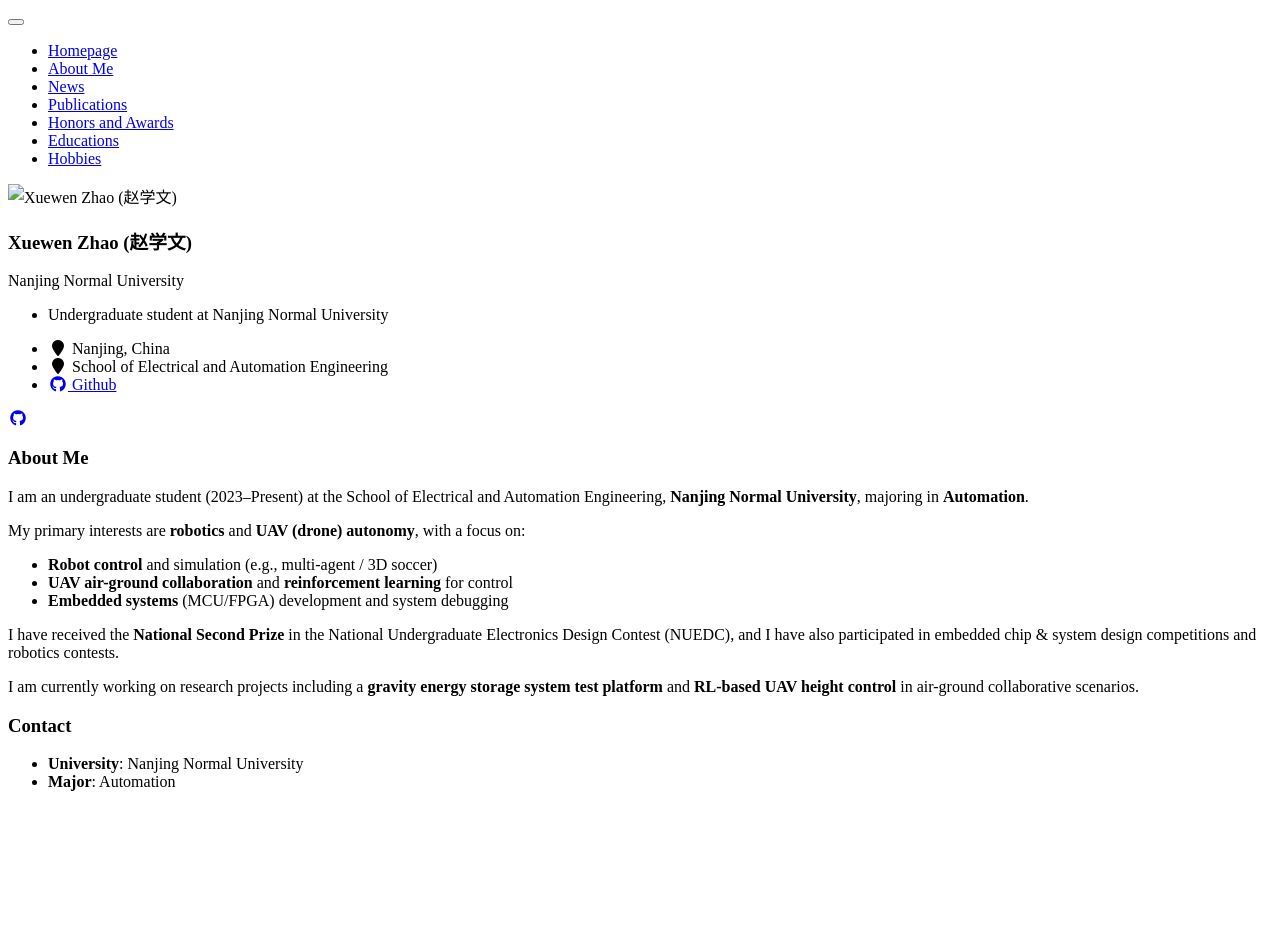
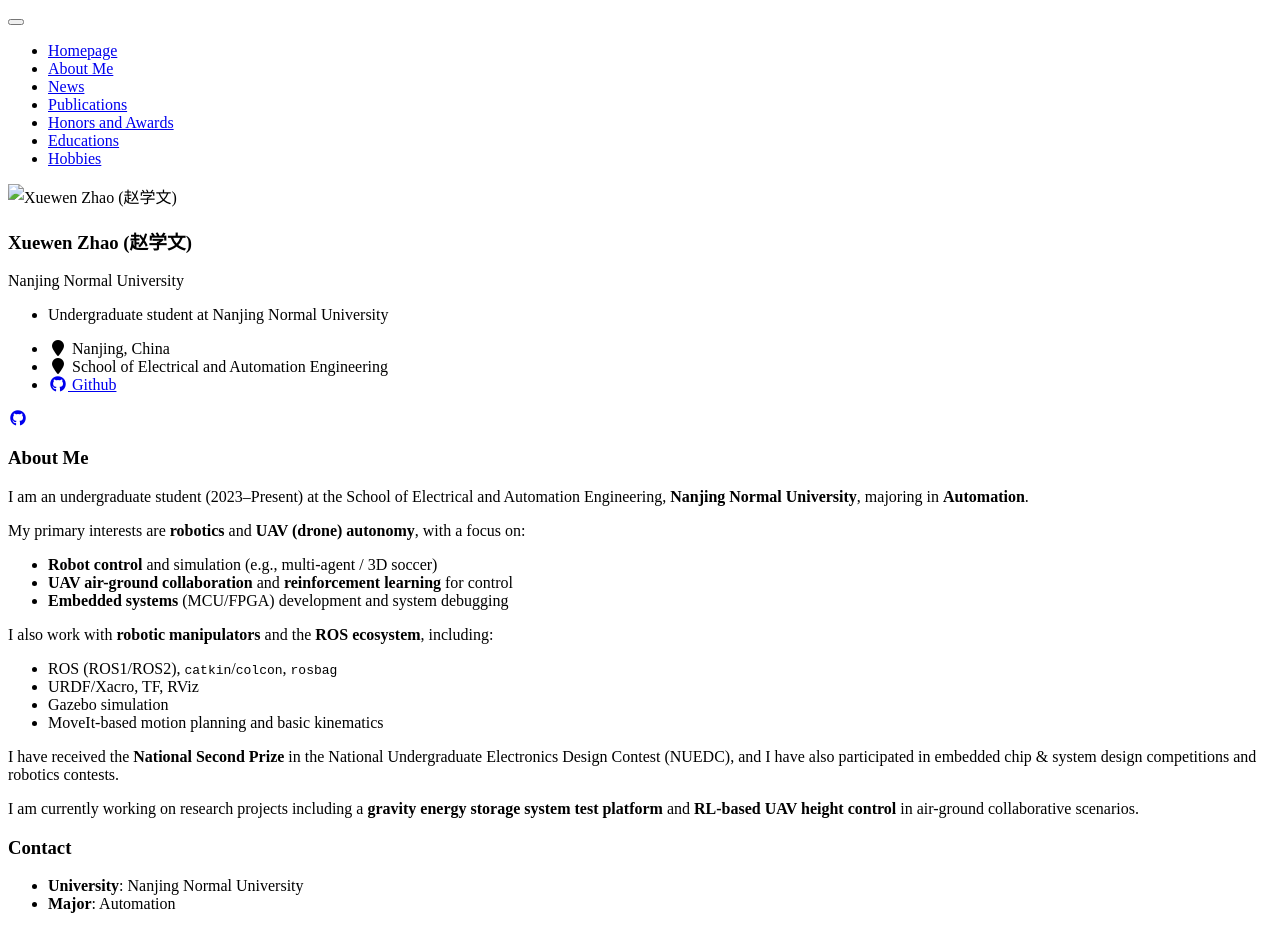
Before and after one commit to 66Leslie/66Leslie.github.io, a Jekyll site: the page built from _pages/about/about-me.md, in a window 1280 px wide. Built offline with Jekyll 4.4.1, drawn with Linux system fonts in a browser that asks for light colours; our own code applies the rules of GitHub Pages for plain Markdown files; before the commit the page ends 900 px from its top, so only the background shows below that.

Commit message:
Add ROS/manipulator skills to About Me

```diff
--- a/_pages/about/about-me.md
+++ b/_pages/about/about-me.md
@@ -8,6 +8,12 @@ My primary interests are **robotics** and **UAV (drone) autonomy**, with a focus
 * **UAV air-ground collaboration** and **reinforcement learning** for control
 * **Embedded systems** (MCU/FPGA) development and system debugging
 
+I also work with **robotic manipulators** and the **ROS ecosystem**, including:
+* ROS (ROS1/ROS2), `catkin`/`colcon`, `rosbag`
+* URDF/Xacro, TF, RViz
+* Gazebo simulation
+* MoveIt-based motion planning and basic kinematics
+
 I have received the **National Second Prize** in the National Undergraduate Electronics Design Contest (NUEDC), and I have also participated in embedded chip & system design competitions and robotics contests.
 
 I am currently working on research projects including a **gravity energy storage system test platform** and **RL-based UAV height control** in air-ground collaborative scenarios.
```
